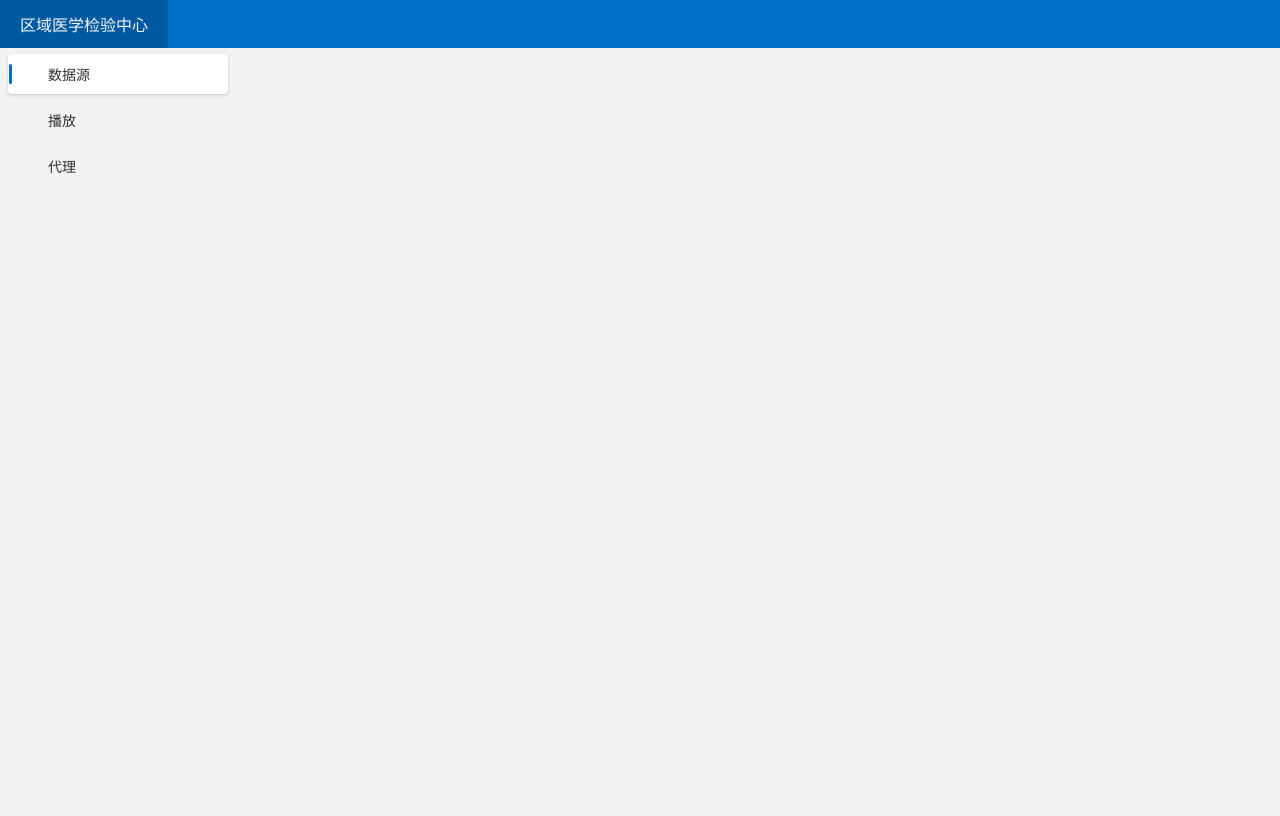
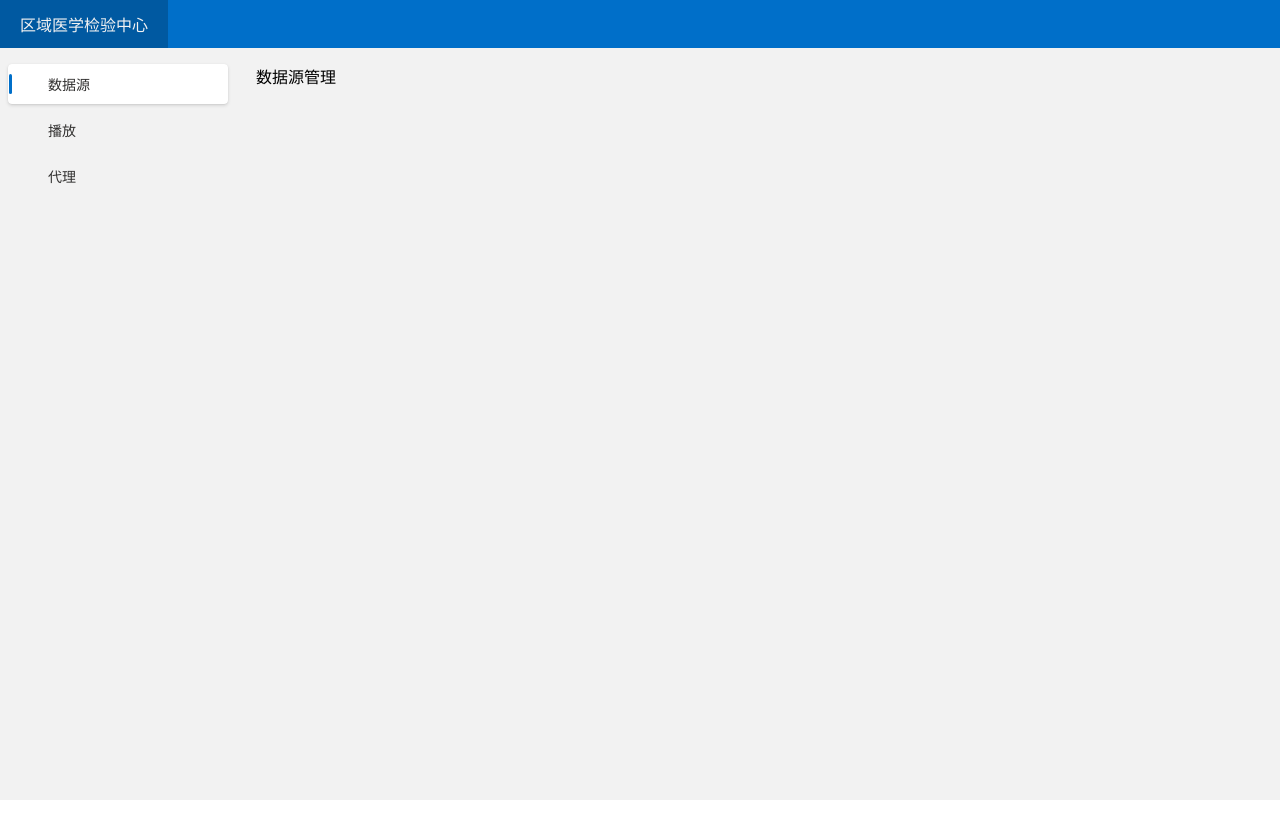
Before and after one commit to kobatomir/Narcissuss, an Angular app: page /subject in a window 1280 px wide. Both pictures are taken after a click on the element "数据源". Built offline with nearby package versions, Linux system fonts and the light colour scheme; some icons are missing.

Commit message:
添加source-list

```diff
--- a/src/modules/frame/index.ts
+++ b/src/modules/frame/index.ts
@@ -13,18 +13,23 @@ import {NavigateView} from '@modules/navigate';
   template: `
     <div class="full">
       <frame-header />
-      <div class="frame-container">
-             <navigate-view />
-            <router-outlet />
+      <div class="frame-container flex">
+            <navigate-view />
+            <div class="flex-1 content-container">
+              <router-outlet />
+            </div>
       </div>
     </div>
   `,
   styles:[`
    .frame-container {
      width: 100%;
-     height: calc(100% - 2.5vw);
+     height: calc(100% - max(2.5vw,48px));
      overflow: hidden;
      background-color: rgb(242, 242, 242);
+   }
+   .content-container{
+     padding:16px 20px 20px 20px;
    }
   `]
 })
--- a/src/modules/navigate/index.ts
+++ b/src/modules/navigate/index.ts
@@ -9,13 +9,19 @@ import {NavigateService} from '@modules/navigate/navigateService';
   ],
   providers:[NavigateService],
   template: `
-    <div>
+    <div class="navigate-view">
       @for (d of data(); track $index) {
             <navigate-item [data]="d" [level]="0" />
           }
     </div>
 
-  `
+  `,
+  styles: [`
+  .navigate-view{
+    overflow-y: auto;
+    padding: 10px 0;
+  }
+  `]
 })
 export class NavigateView {
 
--- a/src/pages/source/index.ts
+++ b/src/pages/source/index.ts
@@ -1,8 +1,14 @@
 import {Component} from '@angular/core';
+import {SourceList} from './list';
 
 @Component({
-  selector:'source-host',
-  template:``
+  selector: 'source-host',
+  imports: [
+    SourceList
+  ],
+  template: `
+    <source-list />
+  `
 })
 export class SourceHost{
 
--- /dev/null
+++ b/src/pages/source/list/index.html
@@ -0,0 +1,5 @@
+<div class="source-list">
+    <div class="tool-action flex-align">
+      数据源管理
+    </div>
+</div>
--- /dev/null
+++ b/src/pages/source/list/index.scss
@@ -0,0 +1,5 @@
+.source-list{
+  width: 300px;
+  height: 100%;
+  border-radius: 8px;
+}
--- /dev/null
+++ b/src/pages/source/list/index.ts
@@ -0,0 +1,10 @@
+import {Component} from '@angular/core';
+
+@Component({
+  selector:'source-list',
+  templateUrl:'./index.html',
+  styleUrl:'index.scss'
+})
+export class SourceList{
+
+}
```
